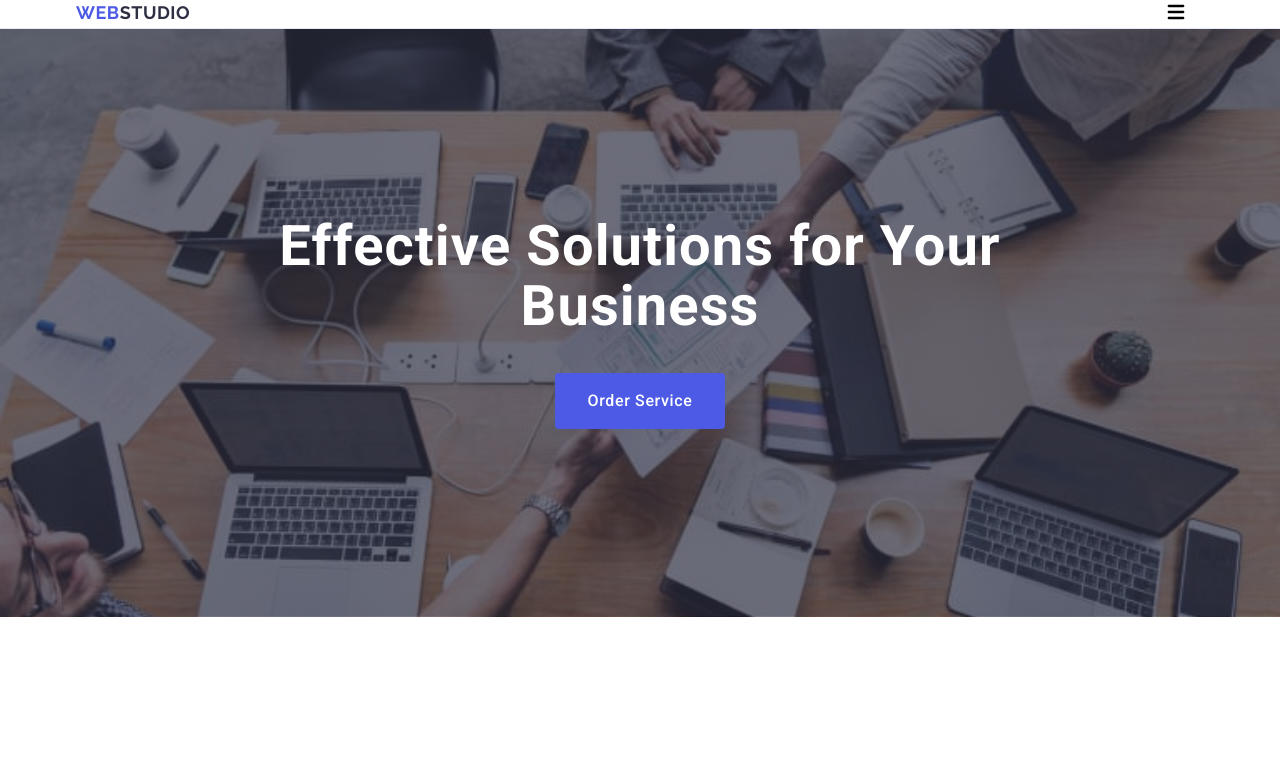
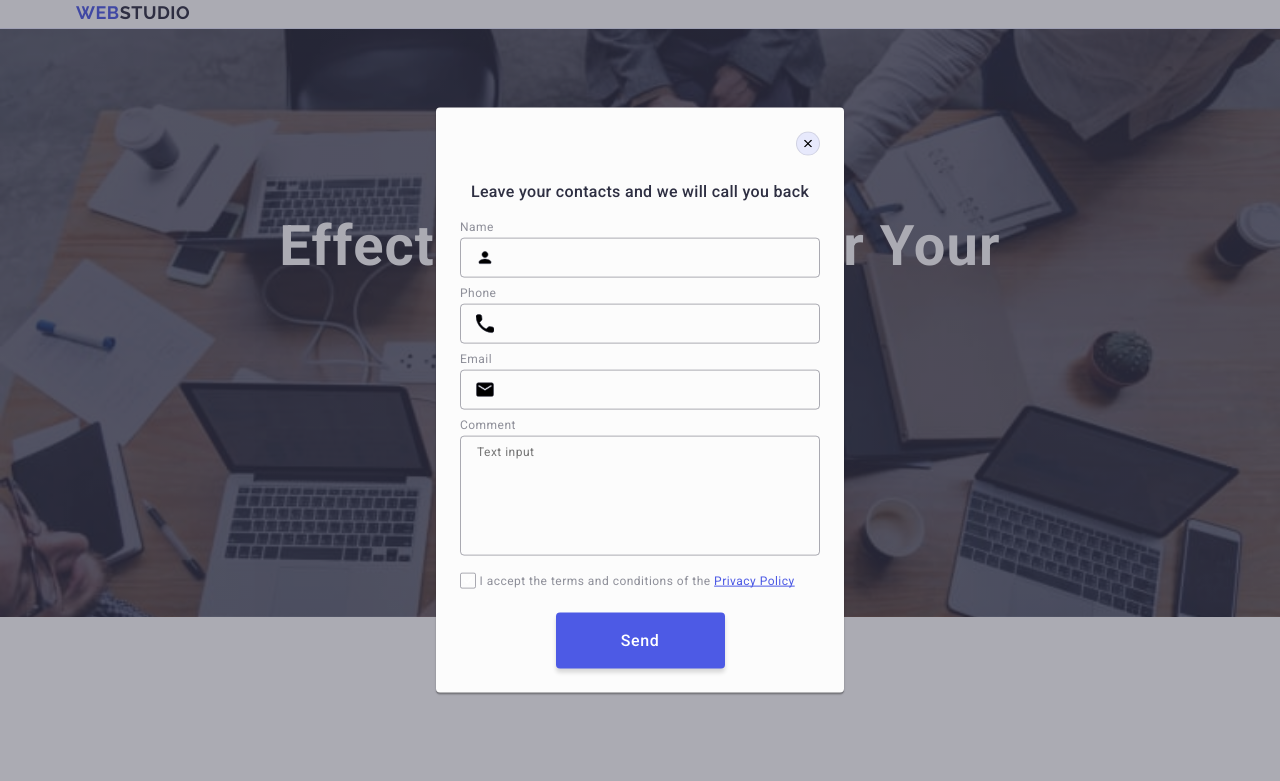
Before and after one commit to anastasiiahrebelnyk/goit-markup-hw-06, a plain HTML site: page index.html in a window 1280 px wide. Shown: the top 781 px of the page. Drawn offline with nearby package versions, Linux system fonts and the light colour scheme.

Commit message:
add backdrop markup

```diff
--- a/css/styles.css
+++ b/css/styles.css
@@ -855,14 +855,14 @@ background-color: #404BBF;
 
 .modal {
     background-color: #FCFCFC;
-    min-width: 408px;
-    min-height: 584px;
+    min-width: 288px;
+    min-height: 623px;
     position: absolute;
     border-radius: 4px;
     top: 50%;
     left: 50%;
     transform: translate(-50%, -50%);
-    padding: 72px 24px 24px 24px;
+    padding: 72px 16px 16px 24px;
     box-shadow: 0 1px 1px 0 rgba(0, 0, 0, 0.14), 0 1px 3px 0 rgba(0, 0, 0, 0.12), 0 2px 1px 0 rgba(0, 0, 0, 0.2);
     transition: transform 250ms cubic-bezier(0.4, 0, 0.2, 1);
 }
@@ -899,7 +899,6 @@ background-color: #404BBF;
     font-weight: 500;
     line-height: 1.5;
     text-align: center;
-    /* margin-top: 48px; */
     margin-bottom: 16px;
     color: #2E2F42;
 }
@@ -1167,6 +1166,12 @@ text-decoration: underline;
     gap: 24px;
     align-items: flex-start;
     }
+
+.modal {
+    min-width: 408px;
+    min-height: 584px;
+    padding: 72px 24px 24px 24px;
+}
 }
 /* ---------------------TABLET 2X------------------- */
 
--- a/index.html
+++ b/index.html
@@ -591,7 +591,7 @@
         </div>
       </div>
     </footer>
-    <!-- <div class="backdrop">
+    <div class="backdrop is-open">
       <div class="modal">
         <button type="button" class="modal-close-button">
           <svg class="close-button" width="8" height="8">
@@ -672,6 +672,6 @@
           <button type="submit" class="modal-send-button">Send</button>
         </form>
       </div>
-    </div> -->
+    </div>
   </body>
 </html>
```
